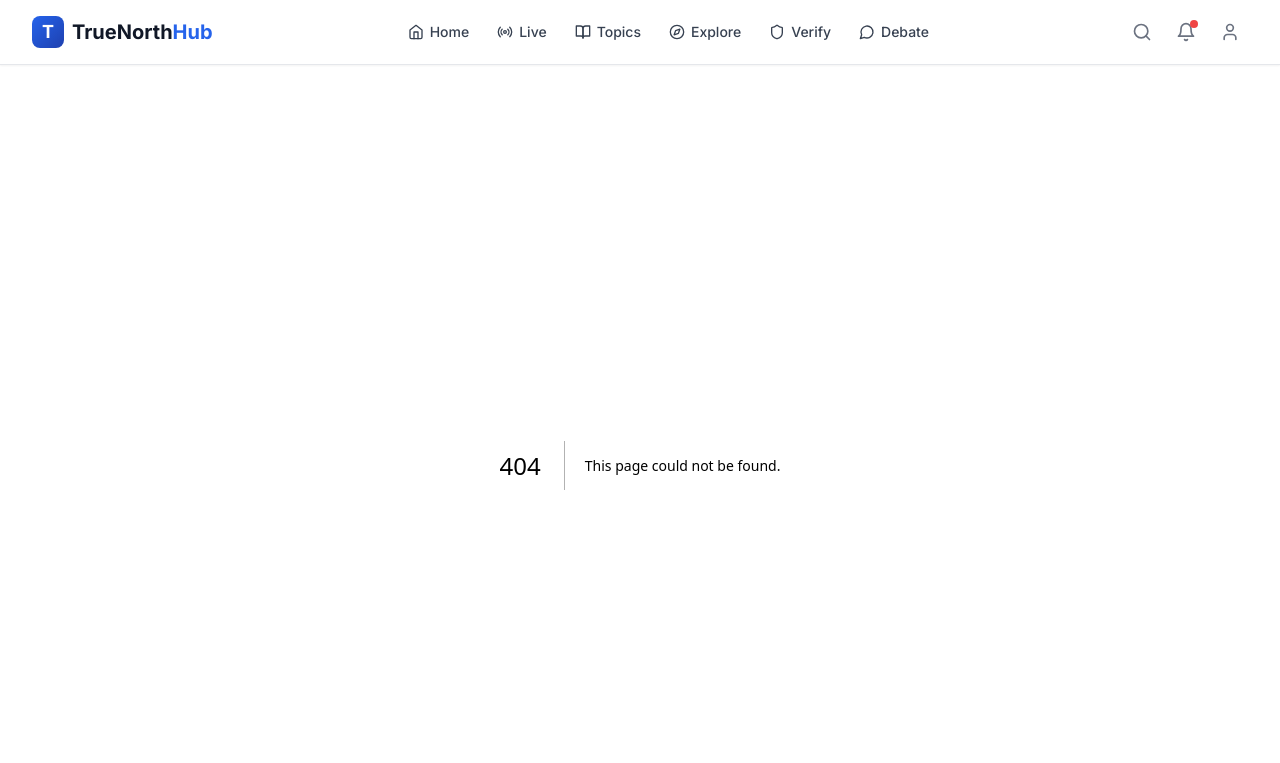
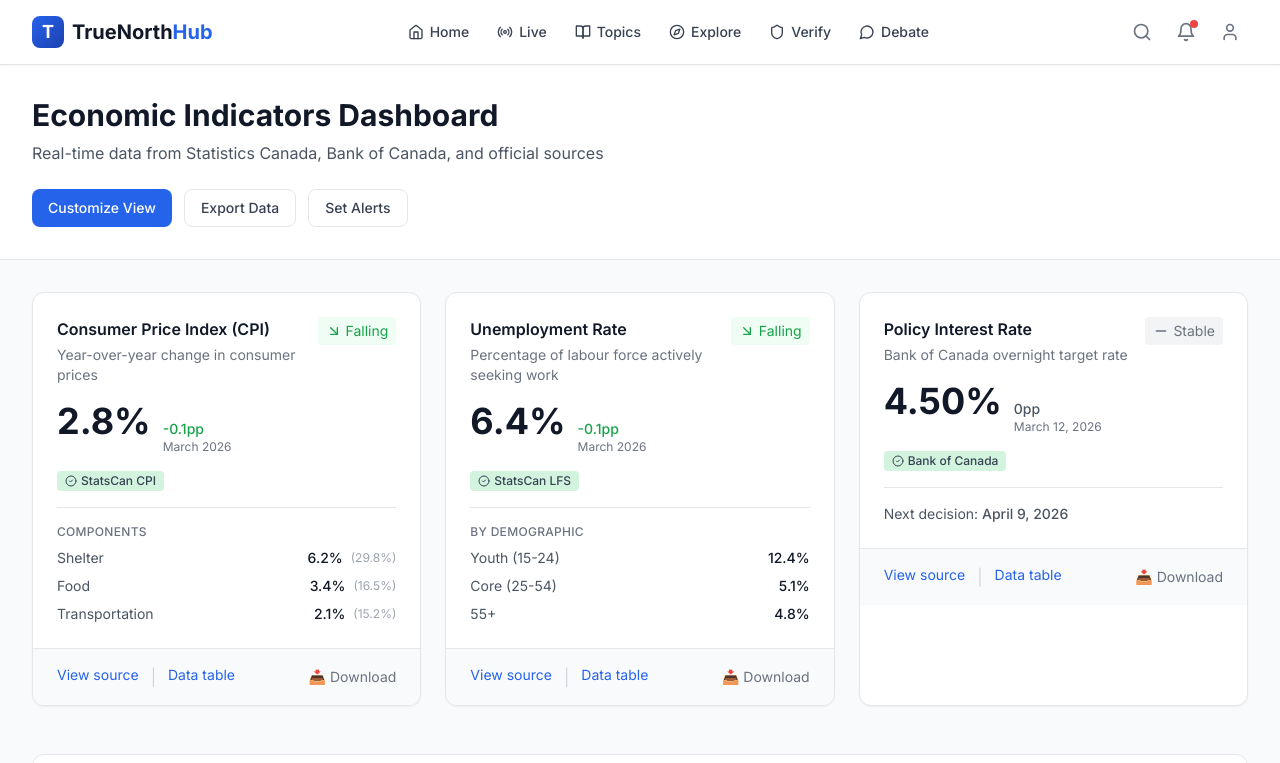
Before and after one commit to CivicIntelCanada/TrueNorthResearchHub, a Next.js app: page /data in a window 1280 px wide. Before the commit this address had no page. Shown: the top 763 px of the page. Built offline with nearby package versions, Linux system fonts and the light colour scheme.

Commit message:
Add src/app/data/page.tsx

```diff
--- /dev/null
+++ b/src/app/data/page.tsx
@@ -0,0 +1,209 @@
+import { TrendingUp, DollarSign, Users, Building2, ArrowUpRight, ArrowDownRight, Minus } from 'lucide-react';
+import SourceBadge from '@/components/citations/SourceBadge';
+import { getMockInflationData, getMockUnemploymentData, getMockPolicyRate, getAllSources } from '@/lib/sources';
+
+export default function DataDashboard() {
+  const indicators = [
+    {
+      title: 'Consumer Price Index (CPI)',
+      value: '2.8%',
+      change: -0.1,
+      trend: 'down' as const,
+      period: 'March 2026',
+      source: getMockInflationData().source,
+      description: 'Year-over-year change in consumer prices',
+      components: [
+        { label: 'Shelter', value: '6.2%', weight: '29.8%' },
+        { label: 'Food', value: '3.4%', weight: '16.5%' },
+        { label: 'Transportation', value: '2.1%', weight: '15.2%' },
+      ]
+    },
+    {
+      title: 'Unemployment Rate',
+      value: '6.4%',
+      change: -0.1,
+      trend: 'down' as const,
+      period: 'March 2026',
+      source: getMockUnemploymentData().source,
+      description: 'Percentage of labour force actively seeking work',
+      breakdown: [
+        { label: 'Youth (15-24)', value: '12.4%' },
+        { label: 'Core (25-54)', value: '5.1%' },
+        { label: '55+', value: '4.8%' },
+      ]
+    },
+    {
+      title: 'Policy Interest Rate',
+      value: '4.50%',
+      change: 0,
+      trend: 'stable' as const,
+      period: 'March 12, 2026',
+      source: getMockPolicyRate().source,
+      description: 'Bank of Canada overnight target rate',
+      nextDecision: 'April 9, 2026'
+    },
+  ];
+
+  return (
+    <div className="min-h-screen bg-gray-50">
+      <div className="bg-white border-b">
+        <div className="max-w-7xl mx-auto px-4 sm:px-6 lg:px-8 py-8">
+          <h1 className="text-3xl font-bold text-gray-900">Economic Indicators Dashboard</h1>
+          <p className="mt-2 text-gray-600">Real-time data from Statistics Canada, Bank of Canada, and official sources</p>
+
+          <div className="mt-6 flex flex-wrap gap-3">
+            <button className="px-4 py-2 bg-blue-600 text-white rounded-lg text-sm font-medium hover:bg-blue-700 transition-colors">
+              Customize View
+            </button>
+            <button className="px-4 py-2 border rounded-lg text-sm font-medium text-gray-700 hover:bg-gray-50 transition-colors">
+              Export Data
+            </button>
+            <button className="px-4 py-2 border rounded-lg text-sm font-medium text-gray-700 hover:bg-gray-50 transition-colors">
+              Set Alerts
+            </button>
+          </div>
+        </div>
+      </div>
+
+      <div className="max-w-7xl mx-auto px-4 sm:px-6 lg:px-8 py-8">
+        <div className="grid grid-cols-1 lg:grid-cols-3 gap-6">
+          {indicators.map((indicator) => (
+            <div key={indicator.title} className="bg-white rounded-xl border shadow-sm overflow-hidden">
+              <div className="p-6">
+                <div className="flex items-start justify-between mb-4">
+                  <div>
+                    <h3 className="font-semibold text-gray-900">{indicator.title}</h3>
+                    <p className="text-sm text-gray-500 mt-1">{indicator.description}</p>
+                  </div>
+                  <TrendIndicator trend={indicator.trend} change={indicator.change} />
+                </div>
+
+                <div className="flex items-baseline gap-3 mb-4">
+                  <span className="text-4xl font-bold text-gray-900">{indicator.value}</span>
+                  <div className="flex flex-col">
+                    <span className={`text-sm font-medium ${
+                      indicator.trend === 'down' ? 'text-green-600' :
+                      indicator.trend === 'up' ? 'text-red-600' : 'text-gray-600'
+                    }`}>
+                      {indicator.change > 0 ? '+' : ''}{indicator.change}pp
+                    </span>
+                    <span className="text-xs text-gray-500">{indicator.period}</span>
+                  </div>
+                </div>
+
+                <div className="flex items-center gap-2 mb-4">
+                  <SourceBadge source={indicator.source} compact />
+                </div>
+
+                {/* Components or Breakdown */}
+                {indicator.components && (
+                  <div className="space-y-2 pt-4 border-t">
+                    <p className="text-xs font-medium text-gray-500 uppercase tracking-wide">Components</p>
+                    {indicator.components.map((comp) => (
+                      <div key={comp.label} className="flex items-center justify-between text-sm">
+                        <span className="text-gray-600">{comp.label}</span>
+                        <div className="flex items-center gap-2">
+                          <span className="font-medium">{comp.value}</span>
+                          <span className="text-xs text-gray-400">({comp.weight})</span>
+                        </div>
+                      </div>
+                    ))}
+                  </div>
+                )}
+
+                {indicator.breakdown && (
+                  <div className="space-y-2 pt-4 border-t">
+                    <p className="text-xs font-medium text-gray-500 uppercase tracking-wide">By Demographic</p>
+                    {indicator.breakdown.map((item) => (
+                      <div key={item.label} className="flex items-center justify-between text-sm">
+                        <span className="text-gray-600">{item.label}</span>
+                        <span className="font-medium">{item.value}</span>
+                      </div>
+                    ))}
+                  </div>
+                )}
+
+                {indicator.nextDecision && (
+                  <div className="pt-4 border-t">
+                    <p className="text-sm text-gray-600">
+                      Next decision: <span className="font-medium">{indicator.nextDecision}</span>
+                    </p>
+                  </div>
+                )}
+              </div>
+
+              <div className="px-6 py-4 bg-gray-50 border-t flex items-center justify-between">
+                <div className="flex gap-3">
+                  <a
+                    href={indicator.source.urls.main}
+                    target="_blank"
+                    rel="noopener noreferrer"
+                    className="text-sm text-blue-600 hover:underline"
+                  >
+                    View source
+                  </a>
+                  <span className="text-gray-300">|</span>
+                  <a
+                    href={indicator.source.urls.table}
+                    target="_blank"
+                    rel="noopener noreferrer"
+                    className="text-sm text-blue-600 hover:underline"
+                  >
+                    Data table
+                  </a>
+                </div>
+                <button className="text-sm text-gray-500 hover:text-gray-700">
+                  📥 Download
+                </button>
+              </div>
+            </div>
+          ))}
+        </div>
+
+        {/* Data Providers */}
+        <div className="mt-12 p-6 bg-white rounded-xl border">
+          <h3 className="font-semibold text-gray-900 mb-4">Data Providers</h3>
+          <div className="flex flex-wrap gap-4">
+            {getAllSources().map((source) => (
+              <a
+                key={source.id}
+                href={source.urls.main}
+                target="_blank"
+                rel="noopener noreferrer"
+                className="flex items-center gap-2 px-4 py-2 bg-gray-50 rounded-lg hover:bg-gray-100 transition-colors"
+              >
+                <span className="w-2 h-2 bg-green-500 rounded-full"></span>
+                <span className="text-sm font-medium text-gray-700">{source.shortName}</span>
+              </a>
+            ))}
+          </div>
+          <p className="mt-4 text-sm text-gray-500">
+            Last system update: April 2, 2026, 1:19 PM ET • Next scheduled update: April 3, 2026, 6:00 AM ET
+          </p>
+        </div>
+      </div>
+    </div>
+  );
+}
+
+function TrendIndicator({ trend, change }: { trend: 'up' | 'down' | 'stable'; change: number }) {
+  if (trend === 'stable') {
+    return (
+      <div className="flex items-center gap-1 text-gray-500 bg-gray-100 px-2 py-1 rounded text-sm">
+        <Minus className="w-4 h-4" />
+        <span>Stable</span>
+      </div>
+    );
+  }
+
+  const isPositive = trend === 'down'; // For inflation, down is good
+  const Icon = trend === 'up' ? ArrowUpRight : ArrowDownRight;
+  const colorClass = isPositive ? 'text-green-600 bg-green-50' : 'text-red-600 bg-red-50';
+
+  return (
+    <div className={`flex items-center gap-1 px-2 py-1 rounded text-sm ${colorClass}`}>
+      <Icon className="w-4 h-4" />
+      <span>{trend === 'up' ? 'Rising' : 'Falling'}</span>
+    </div>
+  );
+}
```
